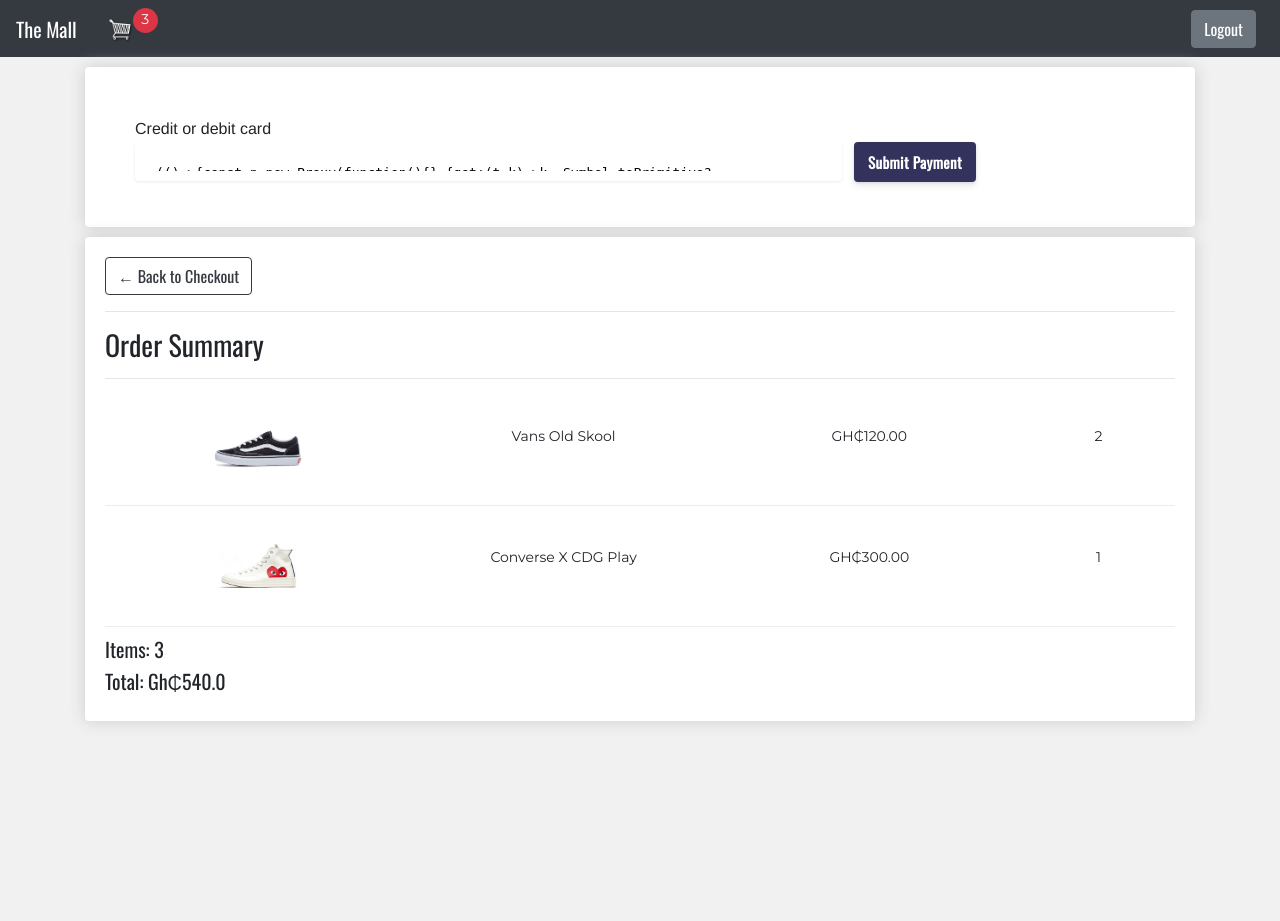
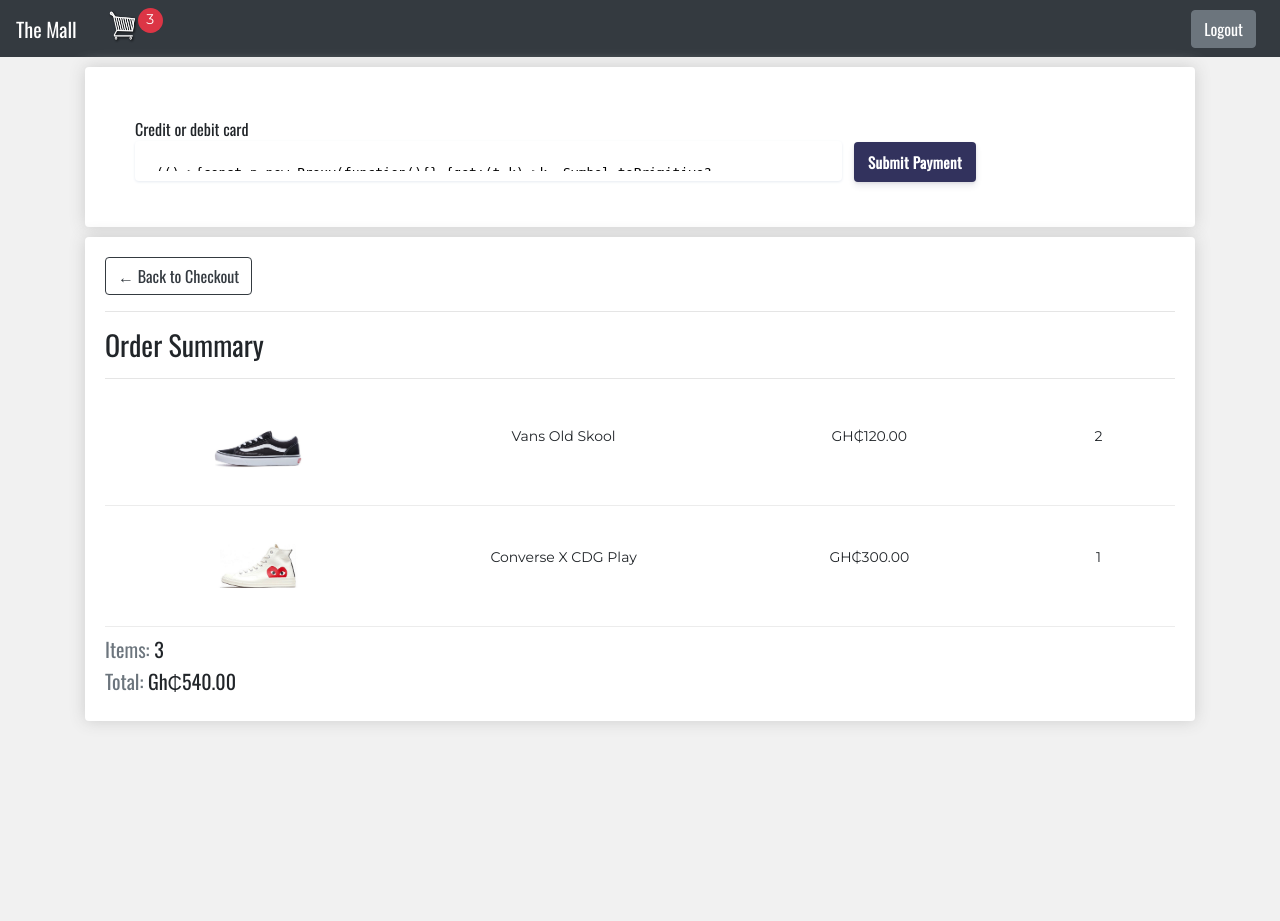
Before and after one commit to quamejnr/Shoecommerce, a Django app: page /payment/1 in a window 1280 px wide. Run offline with Django 3.2, Linux system fonts and the light colour scheme; a user stored in the database is signed in; data comes from the database, SQL or seed files in the repository; both versions use the stored data as it was after the commit; some libraries are stand-ins or nearby versions.

Commit message:
Fixed the bug where amount in payment view was not in two decimal places, removed the paypal payment choice, made some UI changes

```diff
--- a/shop/forms.py
+++ b/shop/forms.py
@@ -6,7 +6,7 @@ from .models import Customer
 
 PAYMENT_CHOICES = (
     ('S', 'stripe'),
-    ('P', 'paypal'),
+    # ('P', 'paypal'),
 
 )
 
--- a/shop/static/shop/css/main.css
+++ b/shop/static/shop/css/main.css
@@ -19,6 +19,8 @@ body p {
 	padding: 20px;
 }
 
+
+
 .thumbnail{
 	width: 100%;
 	height: 200px;
@@ -36,8 +38,14 @@ body p {
 }
 
 /* Cart */
+
+.cart {
+    display: flex;
+}
+
 #cart-icon{
-	width:25px;
+	width:30px;
+	height: 35px;
 	display: inline-block;
 	margin-left: 15px;
 }
@@ -53,6 +61,7 @@ body p {
 	font-size: 14px;
 	padding: 1px;
 }
+
 
 .col-lg-4, .col-lg-6, .col-lg-8, .col-lg-12{
 	margin-top: 10px;
--- a/shop/templates/shop/base.html
+++ b/shop/templates/shop/base.html
@@ -56,20 +56,21 @@
 </head>
 <body>
     <header>
-        <nav class="navbar navbar-expand-lg navbar-dark bg-dark">
+        <nav id="nav" class="navbar navbar-expand-lg navbar-dark bg-dark">
           <a class="navbar-brand" href="{% url 'store'%}">The Mall</a>
+          <a class="cart" href="{% url 'cart' %}" style="text-decoration: none;">
+              <img  id="cart-icon" src="{% static 'shop/images/cart.png' %}">
+              <p id="cart-total">{{request.user|cart_quantity}}</p>
+          </a>
+
           <button class="navbar-toggler" type="button" data-toggle="collapse" data-target="#navbarSupportedContent" aria-controls="navbarSupportedContent" aria-expanded="false" aria-label="Toggle navigation">
             <span class="navbar-toggler-icon"></span>
           </button>
-          <a href="{% url 'cart' %}">
-            <img  id="cart-icon" src="{% static 'shop/images/cart.png' %}">
-          </a>
-          <p id="cart-total">{{request.user|cart_quantity}}</p>
           <div class="collapse navbar-collapse" id="navbarSupportedContent">
             <ul class="navbar-nav mr-auto">
-              <li class="nav-item active">
+<!--              <li class="nav-item active">-->
 <!--                <a class="nav-link" href="{% url 'store'%}">Store<span class="sr-only">(current)</span></a>-->
-              </li>
+<!--              </li>-->
             </ul>
               <div class="form-inline my-2 my-lg-0">
                 {% if user.is_authenticated %}
@@ -111,10 +112,10 @@
     <script type="text/javascript" src="{% static 'shop/js/cart.js' %}"></script>
     {% block script %}{% endblock script %}
 
-<!-- Optional JavaScript -->
-        <!-- jQuery first, then Popper.js, then Bootstrap JS -->
-        <script src="https://code.jquery.com/jquery-3.2.1.slim.min.js" integrity="sha384-KJ3o2DKtIkvYIK3UENzmM7KCkRr/rE9/Qpg6aAZGJwFDMVNA/GpGFF93hXpG5KkN" crossorigin="anonymous"></script>
-        <script src="https://cdnjs.cloudflare.com/ajax/libs/popper.js/1.12.9/umd/popper.min.js" integrity="sha384-ApNbgh9B+Y1QKtv3Rn7W3mgPxhU9K/ScQsAP7hUibX39j7fakFPskvXusvfa0b4Q" crossorigin="anonymous"></script>
-        <script src="https://maxcdn.bootstrapcdn.com/bootstrap/4.0.0/js/bootstrap.min.js" integrity="sha384-JZR6Spejh4U02d8jOt6vLEHfe/JQGiRRSQQxSfFWpi1MquVdAyjUar5+76PVCmYl" crossorigin="anonymous"></script>
+    <!-- Optional JavaScript -->
+    <!-- jQuery first, then Popper.js, then Bootstrap JS -->
+    <script src="https://code.jquery.com/jquery-3.4.1.slim.min.js" integrity="sha384-J6qa4849blE2+poT4WnyKhv5vZF5SrPo0iEjwBvKU7imGFAV0wwj1yYfoRSJoZ+n" crossorigin="anonymous"></script>
+    <script src="https://cdn.jsdelivr.net/npm/popper.js@1.16.0/dist/umd/popper.min.js" integrity="sha384-Q6E9RHvbIyZFJoft+2mJbHaEWldlvI9IOYy5n3zV9zzTtmI3UksdQRVvoxMfooAo" crossorigin="anonymous"></script>
+    <script src="https://stackpath.bootstrapcdn.com/bootstrap/4.4.1/js/bootstrap.min.js" integrity="sha384-wfSDF2E50Y2D1uUdj0O3uMBJnjuUD4Ih7YwaYd1iqfktj0Uod8GCExl3Og8ifwB6" crossorigin="anonymous"></script>
 </body>
 </html>
--- a/shop/templates/shop/checkout.html
+++ b/shop/templates/shop/checkout.html
@@ -143,8 +143,8 @@
 				{% endfor %}
 				<div class="d-flex justify-content-between">
 					<div>
-						<h5>Items: {{order.cart_items}}</h5>
-						<h5>Total: Gh<span>&#8373</span>{{order.cart_total|floatformat:2}}</h5>
+						<h5><span class="text-muted">Items:</span> {{order.cart_items}}</h5>
+						<h5><span class="text-muted">Total:</span> Gh<span>&#8373</span>{{order.cart_total|floatformat:2}}</h5>
 					</div>
 					{% if order.coupon %}
 						<div class="mr-4" style="color: green;">
--- a/shop/templates/shop/payment.html
+++ b/shop/templates/shop/payment.html
@@ -4,7 +4,6 @@
 	<style>
 
 		#stripeBtnLabel {
-		  font-family: "Helvetica Neue", Helvetica, sans-serif;
 		  font-size: 16px;
 		  font-variant: normal;
 		  padding: 0;
@@ -157,15 +156,15 @@
 						<div style="flex:2"><img class="row-image" src="{{item.product.image.url}}"></div>
 						<div style="flex:2"><p>{{item.product.name}}</p></div>
 						{% if item.product.discount_price %}
-							<div style="flex:2"><p>GH<span>&#8373</span>{{item.product.discount_price|floatformat}}</p></div>
+							<div style="flex:2"><p>GH<span>&#8373</span>{{item.product.discount_price|floatformat:2}}</p></div>
 						{% else %}
 							<div style="flex:2"><p>GH<span>&#8373</span>{{item.product.price|floatformat:2}}</p></div>
 						{% endif %}
 						<div style="flex:1"><p>{{item.quantity}}</p></div>
 					</div>
 				{% endfor %}
-				<h5>Items: {{order.cart_items}}</h5>
-				<h5>Total: Gh<span>&#8373</span>{{order.cart_total}}</h5>
+				<h5><span class="text-muted">Items:</span> {{order.cart_items}}</h5>
+				<h5><span class="text-muted">Total:</span> Gh<span>&#8373</span>{{order.cart_total|floatformat:2}}</h5>
 			</div>
 		</div>
 	</div>
--- a/shop/views.py
+++ b/shop/views.py
@@ -114,7 +114,7 @@ class CheckoutView(LoginRequiredMixin, View):
 
             payment_choices = {
                 'S': 'stripe',
-                'p': 'paypal',
+                # 'p': 'paypal',
             }
 
             order = Order.objects.get(customer=self.request.user.customer, complete=False)
```
Also changed, not shown: shop/templates/shop/cart.html (+6 -12 lines), db.sqlite3.
